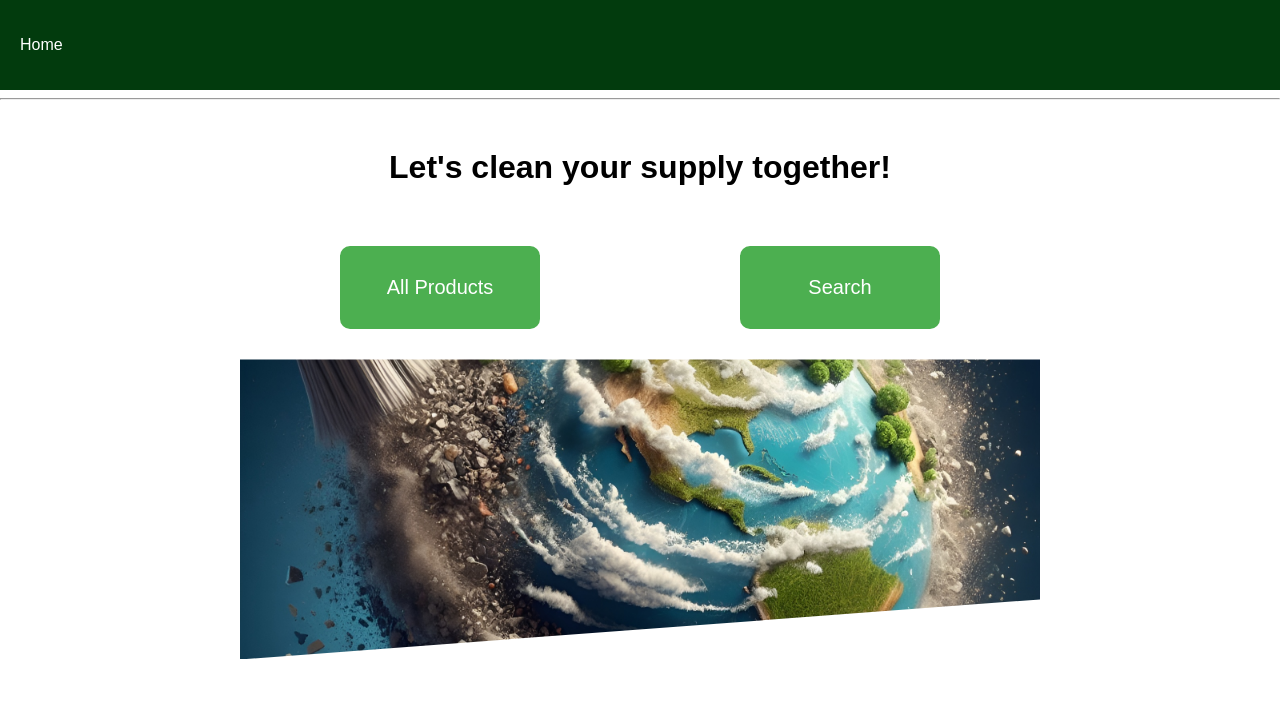
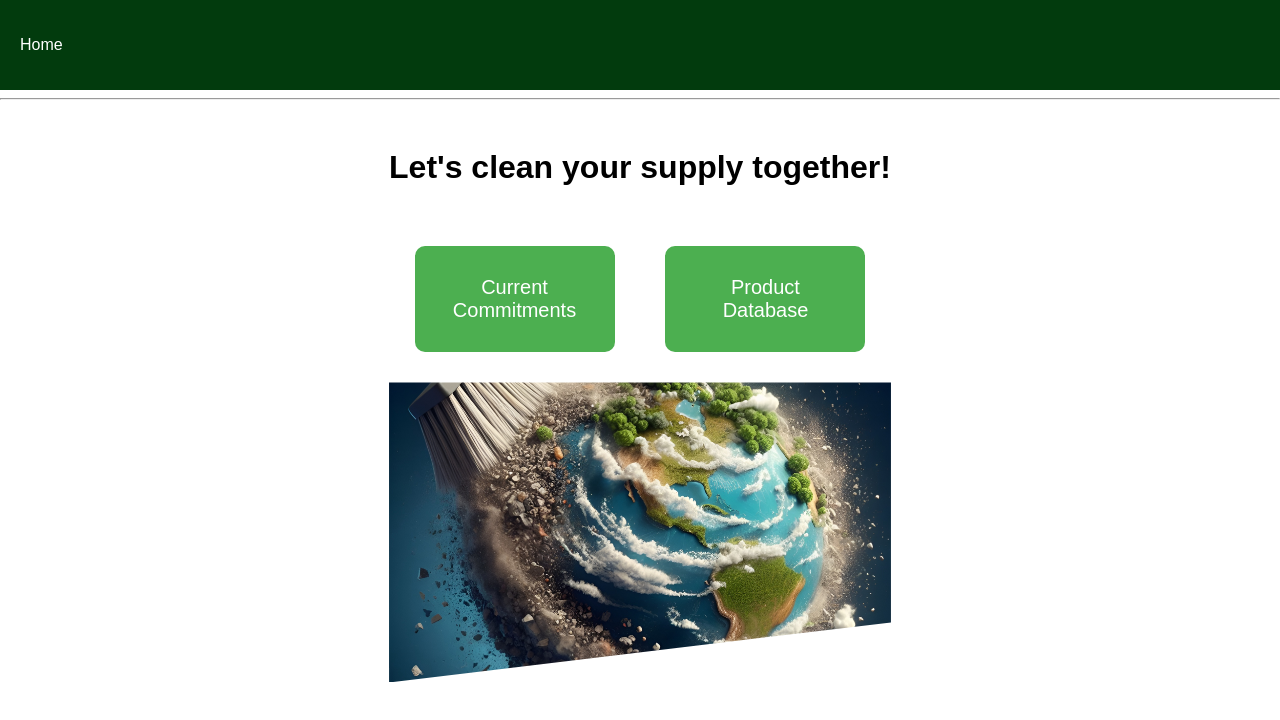
Before and after one commit to MBeshkov/procurement, a React (Create React App) app in the folder procurement-comparison/: page / in a window 1280 px wide. Shown: the top 720 px of the page. Built offline with nearby package versions, Linux system fonts and the light colour scheme.

Commit message:
modified:   procurement-comparison/src/App.js 	modified:   procurement-comparison/src/styles.css

```diff
--- a/procurement-comparison/src/App.js
+++ b/procurement-comparison/src/App.js
@@ -12,10 +12,10 @@ function Home() {
         <h1>Let's clean your supply together!</h1>
         <div className="home-buttons">
           <Link to="/products">
-            <button className="square-button">All Products</button>
+            <button className="square-button">Current Commitments</button>
           </Link>
           <Link to="/search">
-            <button className="square-button">Search</button>
+            <button className="square-button">Product Database</button>
           </Link>
         </div>
         <div className="background-image"></div>
@@ -77,7 +77,7 @@ function SearchPage() {
 
   return (
     <div>
-      <h1>Open Food Facts Search</h1>
+      <h1>Product Search</h1>
       <div>
         <input
           type="text"
@@ -88,7 +88,7 @@ function SearchPage() {
         <button onClick={handleSearch}>Search</button>
       </div>
       <div>
-        <h2>Top 3 items with the highest ecoscore:</h2>
+        <h2>Top 3 items with the highest eco-score:</h2>
         <div className="search-results">
           {searchResults.map((result, index) => (
             <div key={index} className="search-result">
@@ -97,7 +97,7 @@ function SearchPage() {
               </div>
               <div className="result-details">
                 <strong>{result.name}</strong>
-                <p>Ecoscore: {result.ecoscore}</p>
+                <p>Eco-score: {result.ecoscore}</p>
                 <p>Materials: {result.packaging}</p>
               </div>
             </div>
--- a/procurement-comparison/src/styles.css
+++ b/procurement-comparison/src/styles.css
@@ -173,3 +173,233 @@ body {
     clip-path: polygon(0 0, 100% 0, 100% 80%, 0 100%);
     margin-top: 20px; /* Adjust as needed */
   }
+
+  /* styles.css */
+
+/* ... your existing styles ... */
+
+h1,
+h2 {
+  text-align: center;
+}
+
+.container {
+  display: flex;
+  flex-direction: column;
+  align-items: center;
+}
+
+input {
+  padding: 10px;
+  margin: 10px;
+  border: 1px solid #ddd;
+  border-radius: 5px;
+}
+
+button {
+  padding: 15px;
+  font-size: 16px;
+  background-color: #4caf50;
+  color: white;
+  border: none;
+  border-radius: 5px;
+  cursor: pointer;
+}
+
+button:hover {
+  background-color: #45a049;
+}
+
+.search-results {
+  display: flex;
+  justify-content: space-around;
+}
+
+.search-result {
+  border: 1px solid #ddd;
+  border-radius: 10px;
+  padding: 10px;
+  margin-top: 20px;
+  width: calc(33.33% - 20px);
+  box-sizing: border-box;
+  display: flex;
+  flex-direction: column;
+}
+
+.thumbnail-container {
+  flex: 1;
+}
+
+.thumbnail {
+  width: 100%;
+  max-height: 100px;
+  object-fit: conta
+}
+
+.container {
+    display: flex;
+    flex-direction: column;
+    align-items: center;
+  }
+
+  input {
+    padding: 10px;
+    margin: 10px;
+    border: 1px solid #ddd;
+    border-radius: 5px;
+    width: 80%; /* Adjust width as needed */
+    box-sizing: border-box;
+  }
+
+  button {
+    padding: 15px;
+    font-size: 16px;
+    background-color: #4caf50;
+    color: white;
+    border: none;
+    border-radius: 5px;
+    cursor: pointer;
+  }
+
+  button:hover {
+    background-color: #45a049;
+  }
+
+  .search-results {
+    display: flex;
+    justify-content: space-around;
+  }
+
+  .search-result {
+    border: 1px solid #ddd;
+    border-radius: 10px;
+    padding: 10px;
+    margin-top: 20px;
+    width: calc(33.33% - 20px);
+    box-sizing: border-box;
+    display: flex;
+    flex-direction: column;
+  }
+
+  .thumbnail-container {
+    flex: 1;
+  }
+
+  .thumbnail {
+    width: 100%;
+    max-height: 100px;
+    object-fit: contain;
+    border-radius: 5px;
+  }
+
+  .result-details {
+    flex: 1;
+    margin-top: 10px;
+  }
+
+  input {
+    padding: 8px; /* Adjust padding as needed */
+    margin: 8px; /* Adjust margin as needed */
+    border: 1px solid #ddd;
+    border-radius: 5px;
+    width: 80%;
+    box-sizing: border-box;
+  }
+
+  .container {
+    display: flex;
+    flex-direction: column;
+    align-items: center;
+    text-align: center; /* Center text within the container */
+  }
+
+  input {
+    padding: 10px;
+    margin: 10px;
+    border: 1px solid #ddd;
+    border-radius: 5px;
+    width: 200px; /* Adjust width as needed */
+    box-sizing: border-box;
+  }
+
+  button {
+    padding: 15px;
+    font-size: 16px;
+    background-color: #4caf50;
+    color: white;
+    border: none;
+    border-radius: 5px;
+    cursor: pointer;
+  }
+
+  button:hover {
+    background-color: #45a049;
+  }
+
+  .container {
+    display: flex;
+    flex-direction: column;
+    align-items: center;
+    text-align: center; /* Center text within the container */
+  }
+
+  .input-container {
+    display: flex;
+    flex-direction: column;
+    align-items: center;
+  }
+
+  input {
+    padding: 10px;
+    margin: 10px;
+    border: 1px solid #ddd;
+    border-radius: 5px;
+    width: 200px; /* Adjust width as needed */
+    box-sizing: border-box;
+  }
+
+  button {
+    padding: 15px;
+    font-size: 16px;
+    background-color: #4caf50;
+    color: white;
+    border: none;
+    border-radius: 5px;
+    cursor: pointer;
+  }
+
+  button:hover {
+    background-color: #45a049;
+  }
+
+  .search-results {
+    display: flex;
+    justify-content: center;
+  }
+
+  .search-result {
+    border: 1px solid #ddd;
+    border-radius: 10px;
+    padding: 10px;
+    margin-top: 20px;
+    width: calc(33.33% - 20px);
+    box-sizing: border-box;
+    display: flex;
+    flex-direction: column;
+  }
+
+  .thumbnail-container {
+    flex: 1;
+  }
+
+  .thumbnail {
+    width: 100%;
+    max-height: 100px;
+    object-fit: contain;
+    border-radius: 5px;
+  }
+
+  .result-details {
+    flex: 1;
+    margin-top: 10px;
+  }
```
